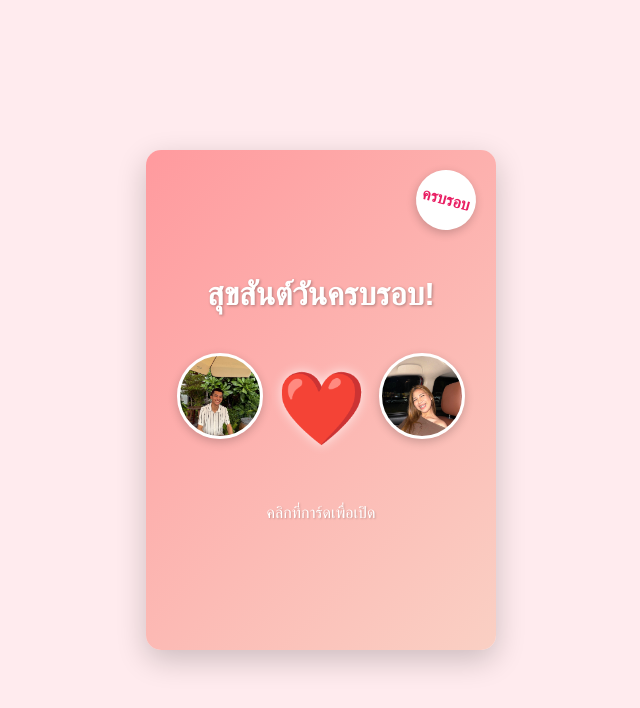
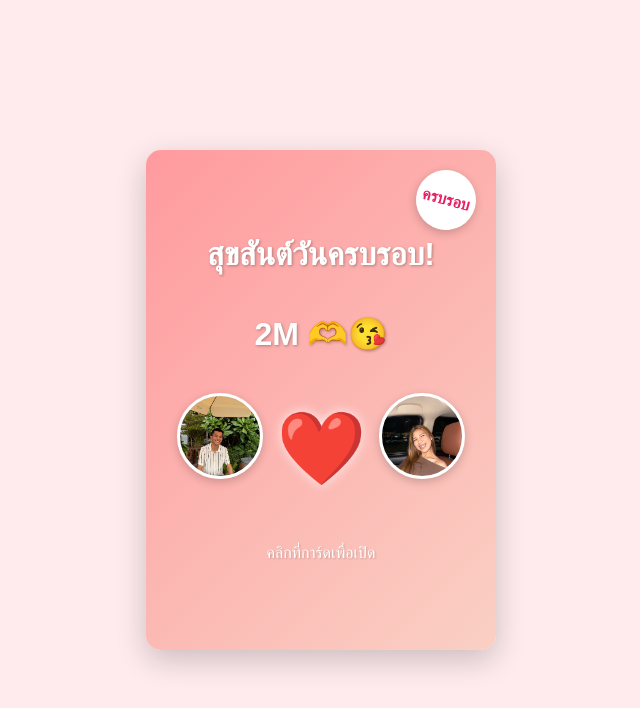
Before and after one commit to ohmpst/2M, a plain HTML site: page index.html in a window 1280 px wide. Shown: the whole page, without its empty margins (319-959 px from the left). Drawn offline with Linux system fonts and the light colour scheme.

Commit message:
Update index.html

```diff
--- a/index.html
+++ b/index.html
@@ -140,6 +140,7 @@
         <div class="card front">
             <div class="stamp">ครบรอบ</div>
             <h1>สุขสันต์วันครบรอบ!</h1>
+            <h1>2M 🫶😘</h1>
             <div class="photos">
                 <div class="photo" style="background-image: url('127947.jpg');"></div>
                 <div class="heart">❤️</div>
```
